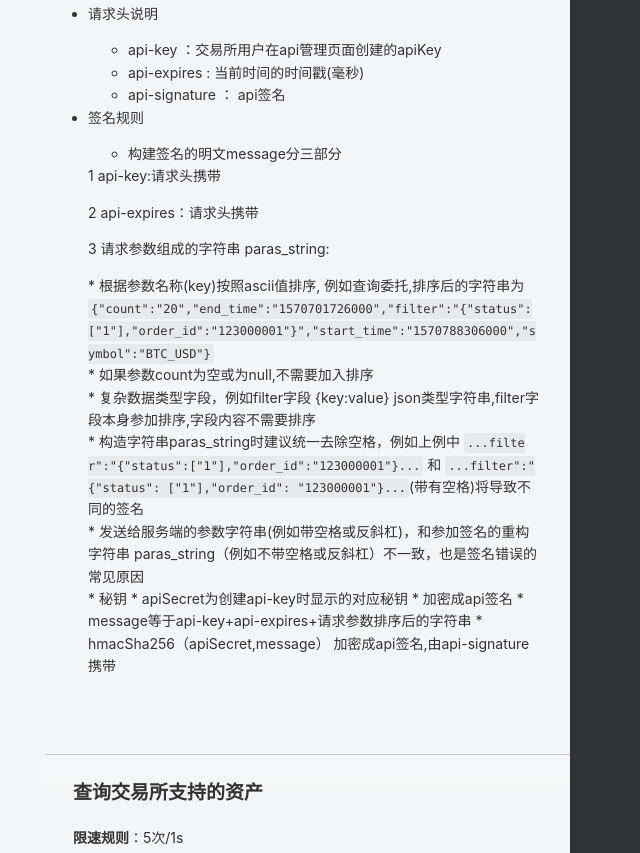
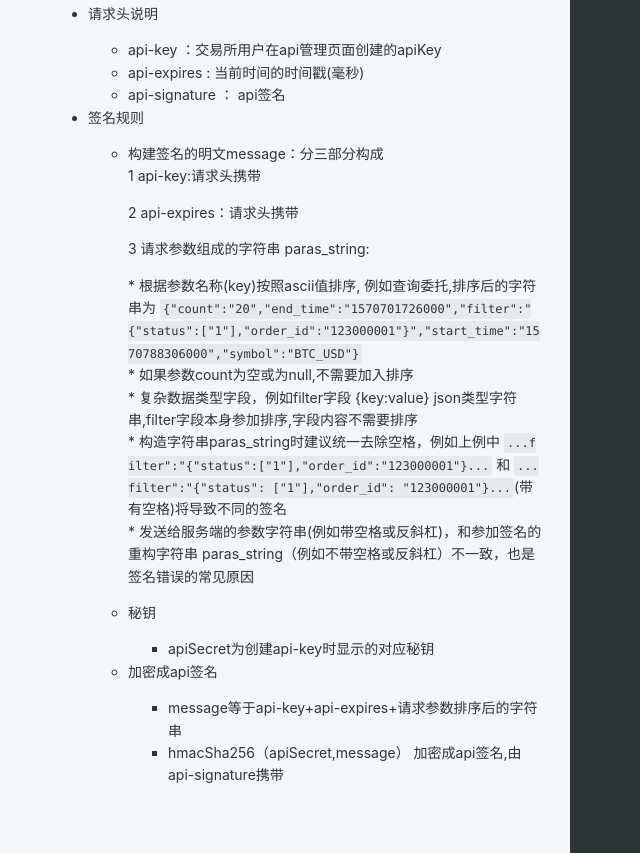
Before and after one commit to gteapi/api, a plain HTML site: page index.html in a window 1280 px wide. Shown: the part 9300-10153 px from the top of the page, without its empty margins (185-825 px from the left). Drawn offline with Linux system fonts and the light colour scheme.

Commit message:
Deploy gteapp/api to github.com/gteapp/api.git:master

```diff
--- a/index.html
+++ b/index.html
@@ -741,28 +741,33 @@ price = ((100000000 * symbol_id) - id) * tick_size</p>
 <li>api-expires : 当前时间的时间戳(毫秒)</li>
 <li>api-signature ： api签名</li>
 </ul></li>
-<li><p>签名规则</p>
+<li><p>签名规则  </p>
 
 <ul>
-<li> 构建签名的明文message分三部分</li>
-</ul>
-
-<p>1 api-key:请求头携带</p>
+<li><p>构建签名的明文message：分三部分构成<br>
+1 api-key:请求头携带</p>
 
 <p>2 api-expires：请求头携带</p>
 
 <p>3 请求参数组成的字符串 paras_string:  </p>
 
 <p>* 根据参数名称(key)按照ascii值排序, 例如查询委托,排序后的字符串为 <code>{&quot;count&quot;:&quot;20&quot;,&quot;end_time&quot;:&quot;1570701726000&quot;,&quot;filter&quot;:&quot;{&quot;status&quot;:[&quot;1&quot;],&quot;order_id&quot;:&quot;123000001&quot;}&quot;,&quot;start_time&quot;:&quot;1570788306000&quot;,&quot;symbol&quot;:&quot;BTC_USD&quot;}</code><br>
-     * 如果参数count为空或为null,不需要加入排序<br>
-     * 复杂数据类型字段，例如filter字段 {key:value} json类型字符串,filter字段本身参加排序,字段内容不需要排序<br>
-     * 构造字符串paras_string时建议统一去除空格，例如上例中 <code>...filter&quot;:&quot;{&quot;status&quot;:[&quot;1&quot;],&quot;order_id&quot;:&quot;123000001&quot;}...</code> 和 <code>...filter&quot;:&quot;{&quot;status&quot;: [&quot;1&quot;],&quot;order_id&quot;: &quot;123000001&quot;}...</code>(带有空格)将导致不同的签名<br>
-     * 发送给服务端的参数字符串(例如带空格或反斜杠)，和参加签名的重构字符串 paras_string（例如不带空格或反斜杠）不一致，也是签名错误的常见原因<br>
-* 秘钥
-   * apiSecret为创建api-key时显示的对应秘钥
-* 加密成api签名
-  * message等于api-key+api-expires+请求参数排序后的字符串
-  * hmacSha256（apiSecret,message） 加密成api签名,由api-signature携带</p></li>
+    * 如果参数count为空或为null,不需要加入排序<br>
+    * 复杂数据类型字段，例如filter字段 {key:value} json类型字符串,filter字段本身参加排序,字段内容不需要排序<br>
+    * 构造字符串paras_string时建议统一去除空格，例如上例中 <code>...filter&quot;:&quot;{&quot;status&quot;:[&quot;1&quot;],&quot;order_id&quot;:&quot;123000001&quot;}...</code> 和 <code>...filter&quot;:&quot;{&quot;status&quot;: [&quot;1&quot;],&quot;order_id&quot;: &quot;123000001&quot;}...</code>(带有空格)将导致不同的签名<br>
+    * 发送给服务端的参数字符串(例如带空格或反斜杠)，和参加签名的重构字符串 paras_string（例如不带空格或反斜杠）不一致，也是签名错误的常见原因  </p></li>
+<li><p>秘钥   </p>
+
+<ul>
+<li>apiSecret为创建api-key时显示的对应秘钥<br></li>
+</ul></li>
+<li><p>加密成api签名   </p>
+
+<ul>
+<li>message等于api-key+api-expires+请求参数排序后的字符串<br></li>
+<li>hmacSha256（apiSecret,message） 加密成api签名,由api-signature携带<br></li>
+</ul></li>
+</ul></li>
 </ul>
 <h2 id='85b6f6572b'>查询交易所支持的资产</h2>
 <p><strong>限速规则</strong>：5次/1s</p>
```
